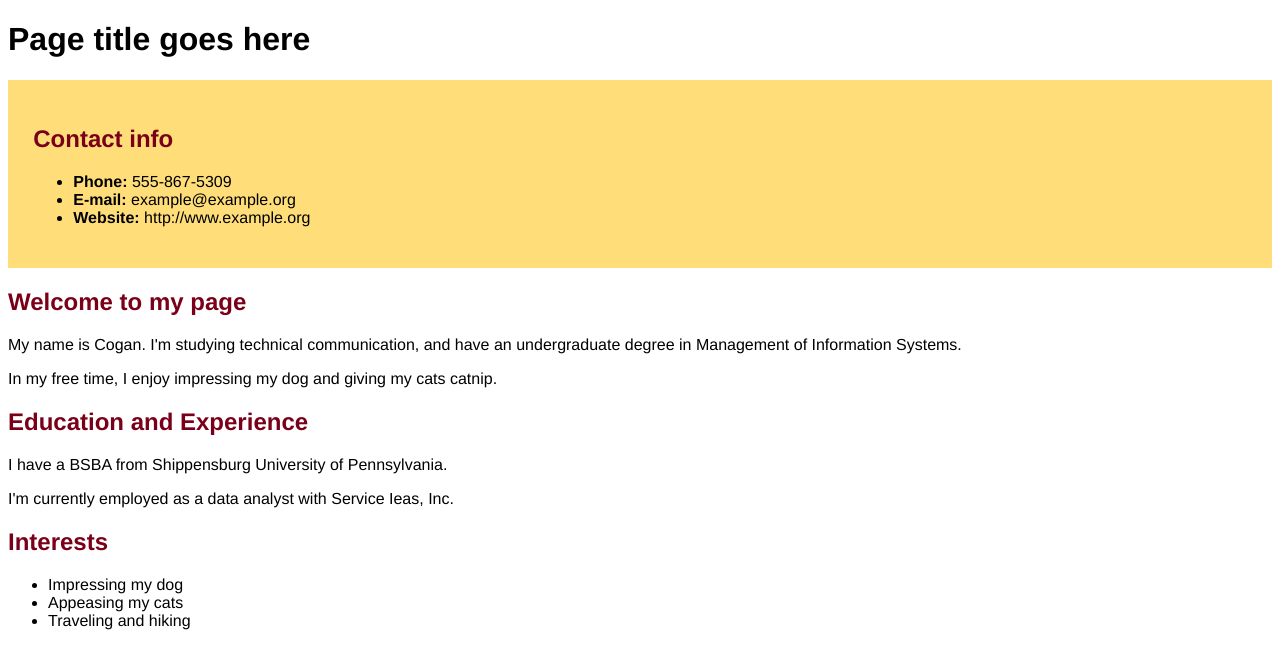
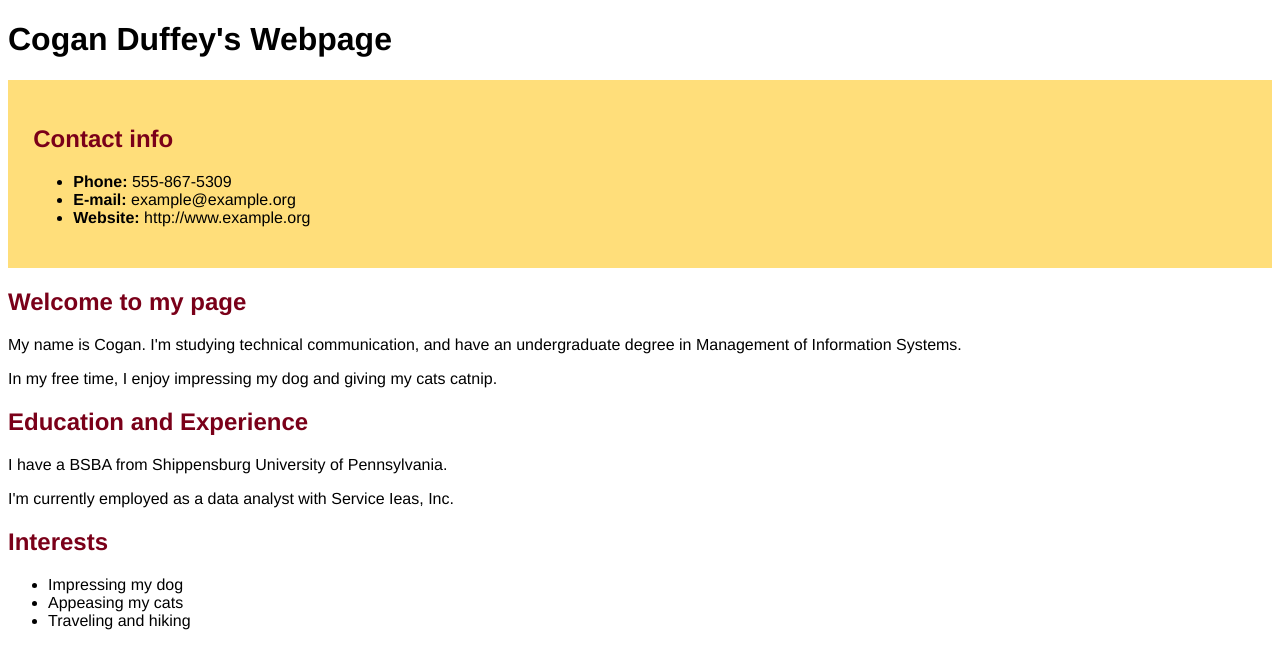
Before and after one commit to coganduffey/duffey_webpage, a plain HTML site: page index.html in a window 1280 px wide. Drawn offline with Linux system fonts and the light colour scheme.

Commit message:
Updated Headers

```diff
--- a/index.html
+++ b/index.html
@@ -1,12 +1,12 @@
 <!doctype html>
 <head>
-  <title>Page title</title>
+  <title>Homepage</title>
   <link rel="stylesheet" type="text/css" href="styles.css">
 </head>
 
 <body>
 
-<h1>Page title goes here</h1>
+<h1>Cogan Duffey's Webpage</h1>
 
 <div id="contact">
 <h2>Contact info</h2>
```
